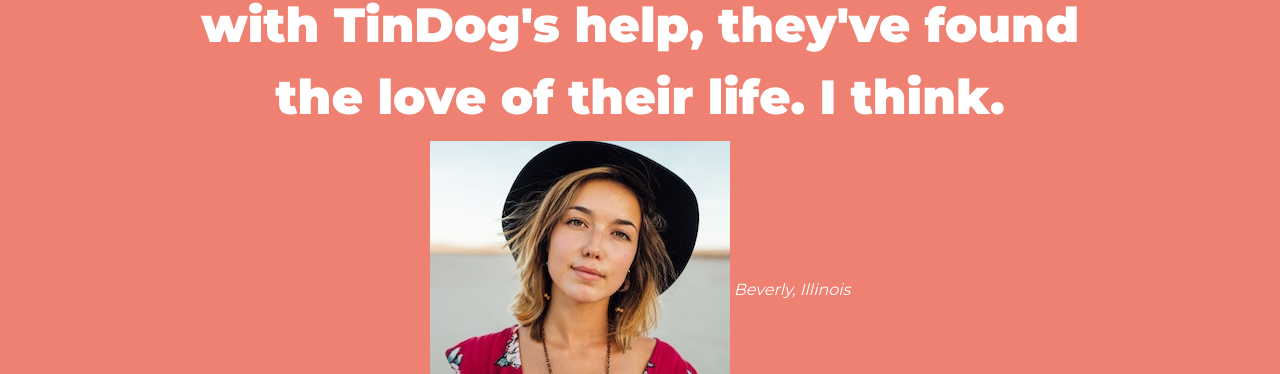
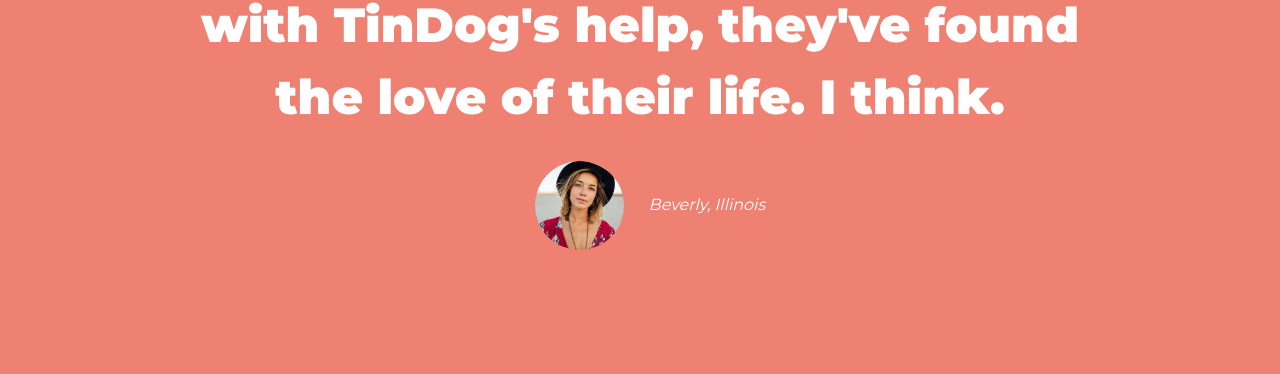
Before and after one commit to pscgrant/Web-Development, a plain HTML site: page TinDog-Start-master/index.html in a window 1280 px wide. Shown: the part 1677-2051 px from the top of the page. Drawn offline with nearby package versions, Linux system fonts and the light colour scheme.

Commit message:
added testimonial-image to testimonial-img style as they are the same

```diff
--- a/TinDog-Start-master/css/styles.css
+++ b/TinDog-Start-master/css/styles.css
@@ -96,7 +96,7 @@
     color: #fff;
 }
 
-.testimonial-img {
+.testimonial-img, .testimonial-image {
     width: 10%;
     border-radius: 100%;
     margin: 20px;
```
